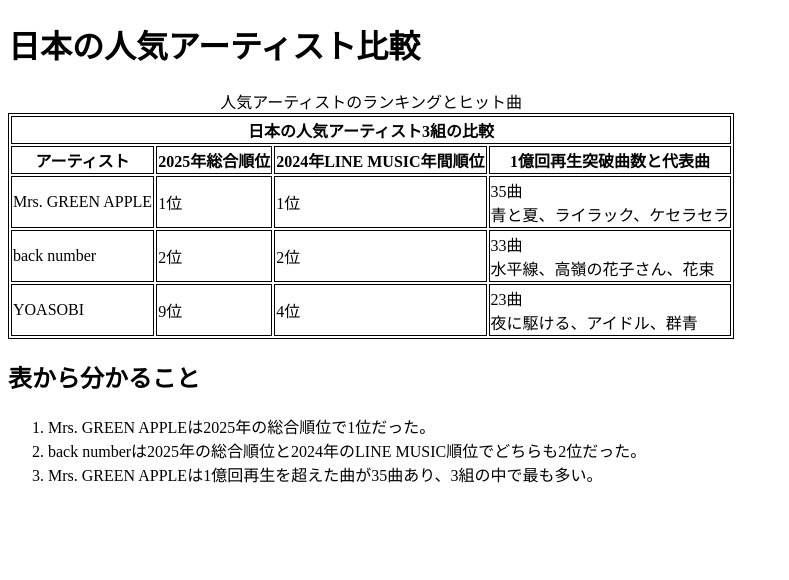
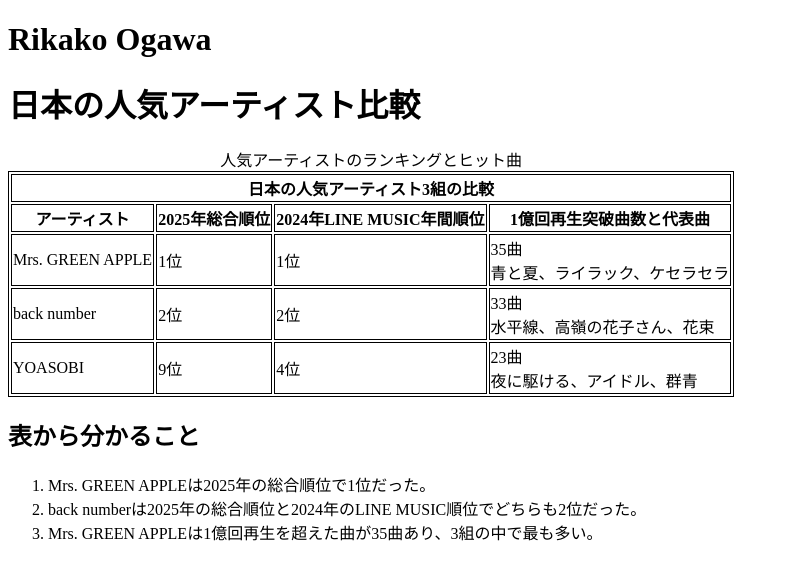
Before and after one commit to Student4672/Student4672.github.io, a plain HTML site: page building-tables-assignment.html in a window 1280 px wide. Shown: the whole page, without its empty margins (0-789 px from the left). Drawn offline with Linux system fonts and the light colour scheme.

```diff
--- a/building-tables-assignment.html
+++ b/building-tables-assignment.html
@@ -13,7 +13,7 @@
 </head>
 
 <body>
-
+    <h1>Rikako Ogawa</h1>
     <h1>日本の人気アーティスト比較</h1>
 
     <table>
```
